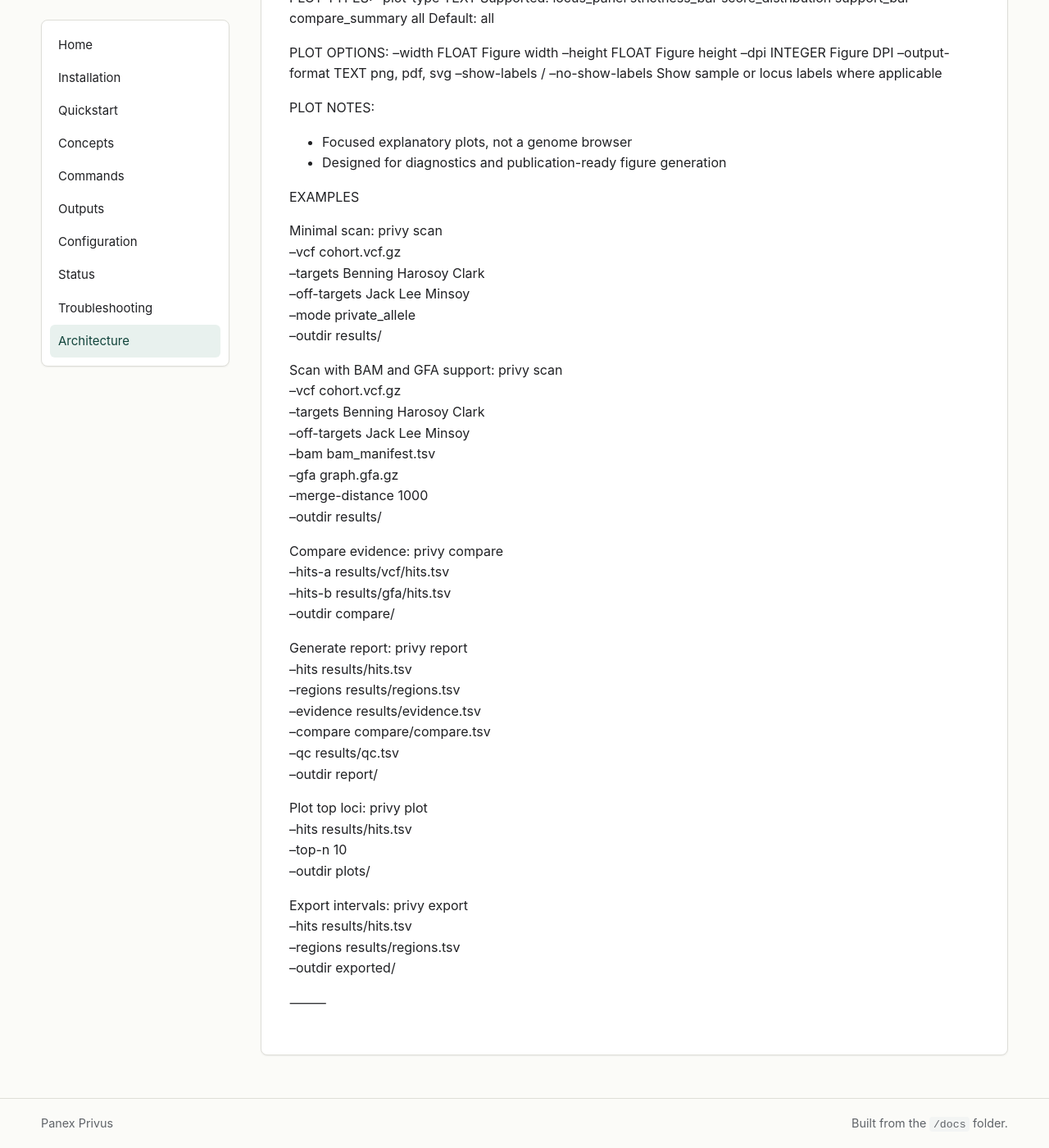
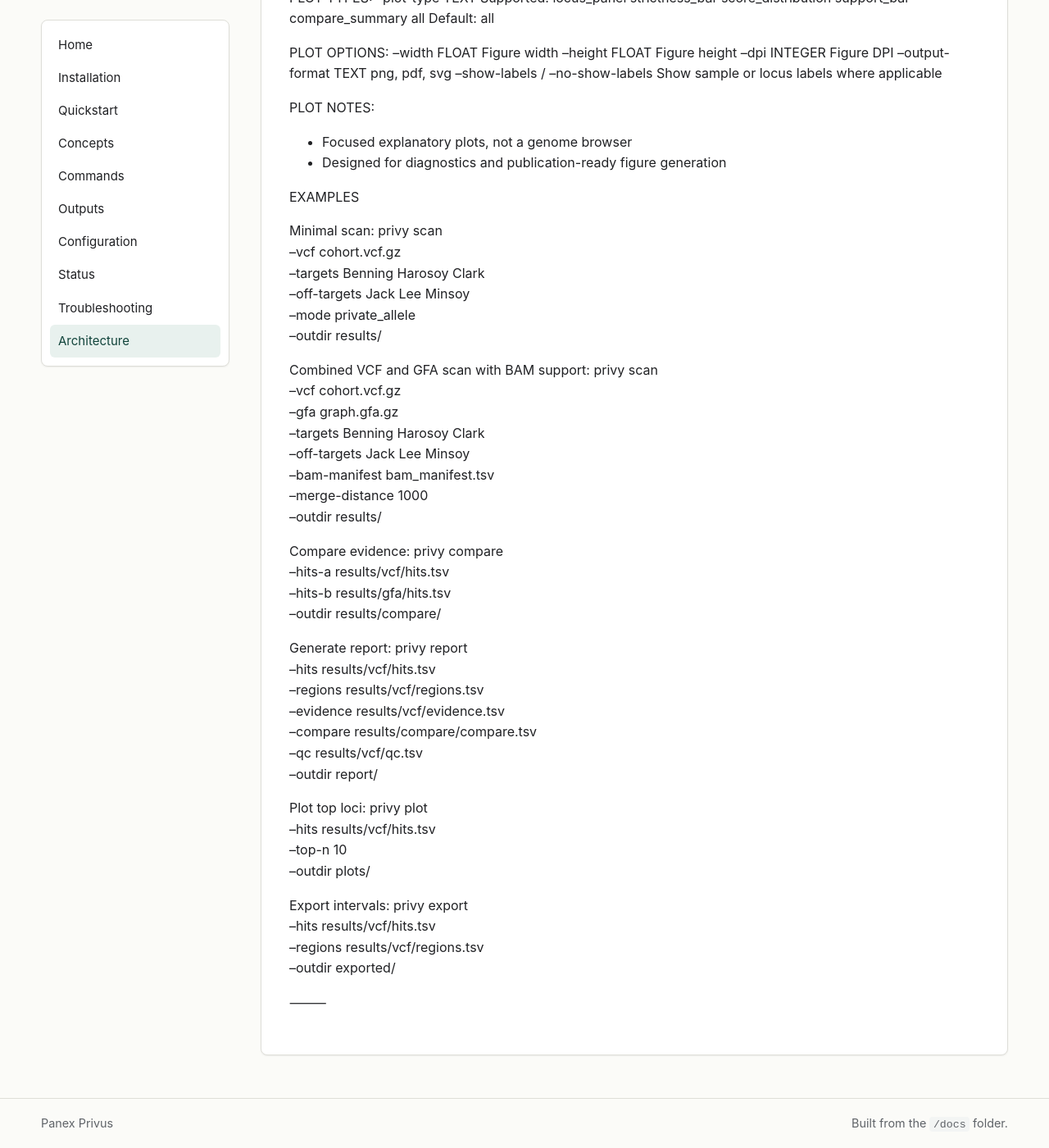
Before and after one commit to USDA-ARS-GBRU/Panex_Privus, a Jekyll site: the page built from docs/architecture.md, in a window 1280 px wide and 1400 px high, scrolled down 10962 px. Shown: the whole window at 82% size. Built offline with Jekyll 4.4.1, drawn with Linux system fonts in a browser that asks for light colours.

Commit message:
Run VCF and GFA scans into source directories

```diff
--- a/docs/architecture.md
+++ b/docs/architecture.md
@@ -851,13 +851,13 @@ EXAMPLES
       --mode private_allele \
       --outdir results/
 
-  Scan with BAM and GFA support:
+  Combined VCF and GFA scan with BAM support:
     privy scan \
       --vcf cohort.vcf.gz \
+      --gfa graph.gfa.gz \
       --targets Benning Harosoy Clark \
       --off-targets Jack Lee Minsoy \
-      --bam bam_manifest.tsv \
-      --gfa graph.gfa.gz \
+      --bam-manifest bam_manifest.tsv \
       --merge-distance 1000 \
       --outdir results/
 
@@ -865,27 +865,27 @@ EXAMPLES
     privy compare \
       --hits-a results/vcf/hits.tsv \
       --hits-b results/gfa/hits.tsv \
-      --outdir compare/
+      --outdir results/compare/
 
   Generate report:
     privy report \
-      --hits results/hits.tsv \
-      --regions results/regions.tsv \
-      --evidence results/evidence.tsv \
-      --compare compare/compare.tsv \
-      --qc results/qc.tsv \
+      --hits results/vcf/hits.tsv \
+      --regions results/vcf/regions.tsv \
+      --evidence results/vcf/evidence.tsv \
+      --compare results/compare/compare.tsv \
+      --qc results/vcf/qc.tsv \
       --outdir report/
 
   Plot top loci:
     privy plot \
-      --hits results/hits.tsv \
+      --hits results/vcf/hits.tsv \
       --top-n 10 \
       --outdir plots/
 
   Export intervals:
     privy export \
-      --hits results/hits.tsv \
-      --regions results/regions.tsv \
+      --hits results/vcf/hits.tsv \
+      --regions results/vcf/regions.tsv \
       --outdir exported/
 
 
```
Also changed, not shown: docs/commands.md (+14 -7 lines), docs/outputs.md (+4 -1 lines), docs/quickstart.md (+26 -6 lines), README.md, 3 other files.
